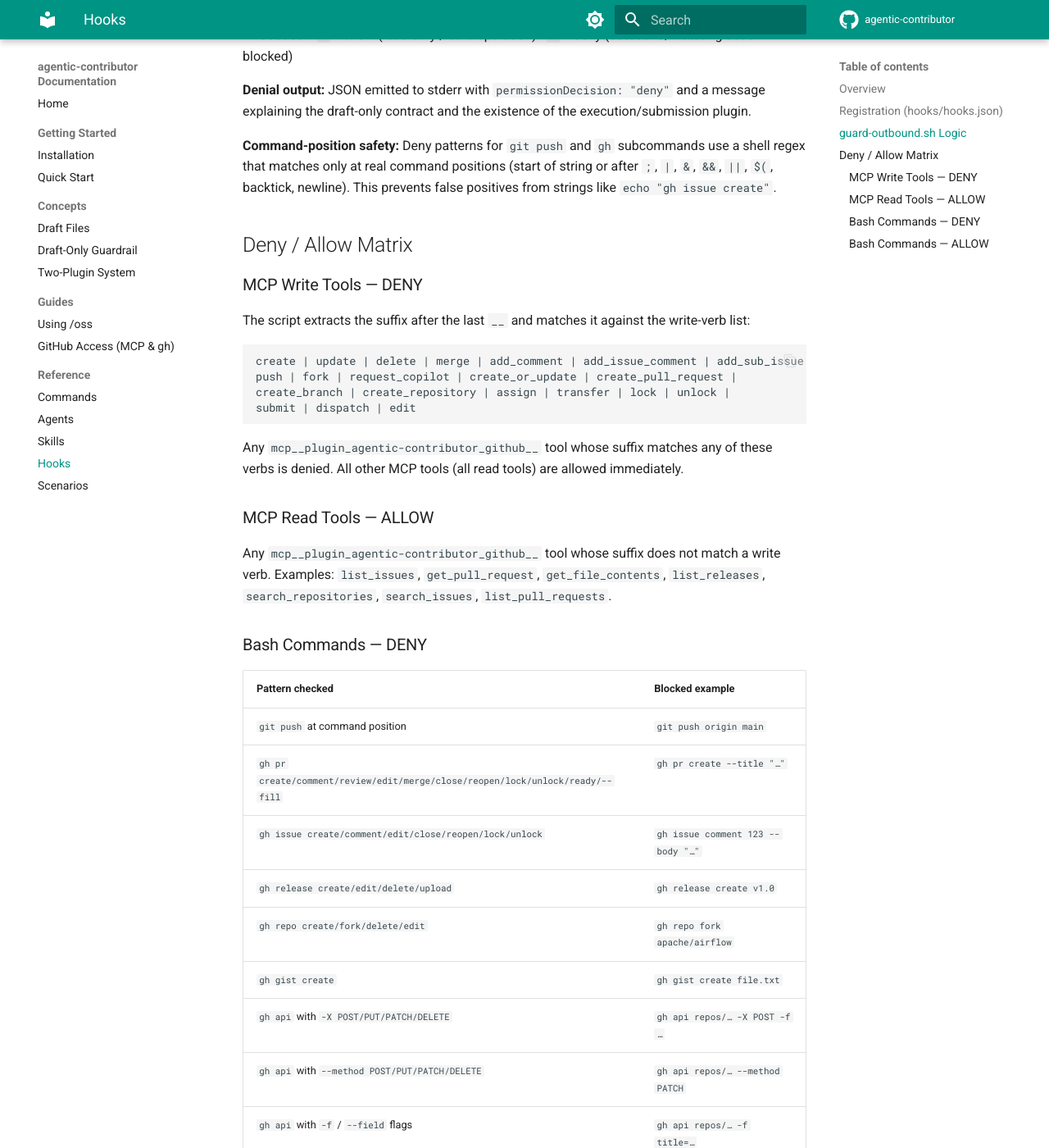
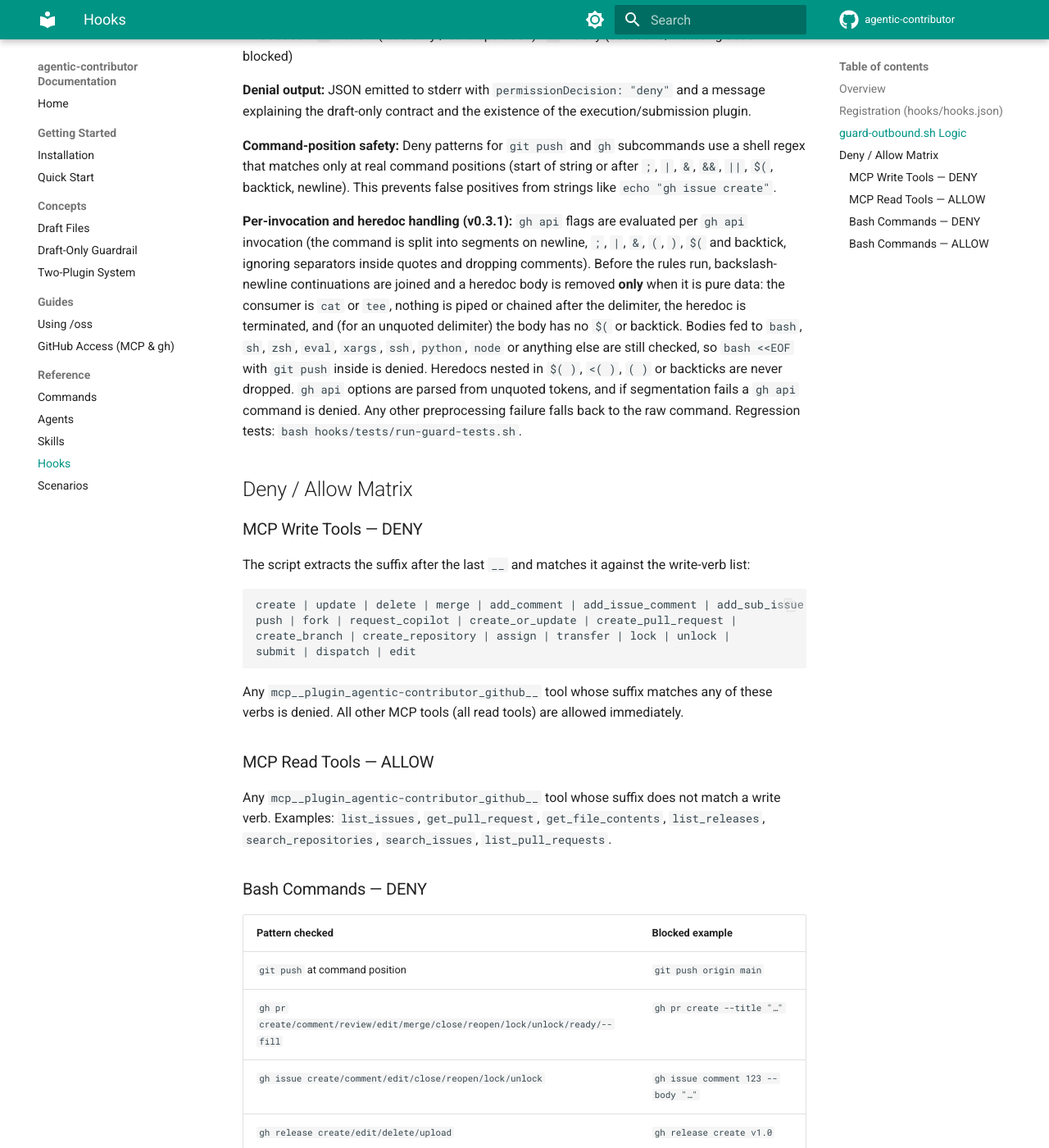
Before and after one commit to josix/agentic-contributor, an MkDocs documentation site: the page built from docs/reference/hooks.md, in a window 1280 px wide and 1400 px high, scrolled down 1138 px. Shown: the whole window at 82% size. Built offline with MkDocs 1.6.1 and Material for MkDocs 9.7.7, drawn with Linux system fonts in a browser that asks for light colours; comment, search, counter and statistics services are not loaded; some of the changed text lies outside the part shown.

Commit message:
fix: per-invocation guard checks, read-only GraphQL, close gh api gaps (v0.3.1)
guard-outbound.sh evaluated gh api flags across the whole command string,
so harmless multi-line commands (e.g. a heredoc writing a markdown file
that mentions gh api / push commands as text) were denied, and read-only
GraphQL queries were blocked. It also missed several mutating flag forms.

- Quote-aware segmentation; gh api options parsed per invocation
- Heredoc bodies skipped only when they are pure data fed to cat/tee;
  bodies fed to bash/sh/eval/xargs/ssh/python/node are still checked
- Allow read-only `gh api graphql` (no mutation, @file, --input, or
  command substitution) and `gh api -X GET ... -f`
- Deny -F, --raw-field, --input, -XPOST, -X=POST, --method=POST,
  attached -fkey=value, case-insensitive methods; close escaped
  redirection and fd-prefixed redirection bypasses found in review
- Add hooks/tests/run-guard-tests.sh regression harness (111 cases,
  bash 3.2 compatible)
- Update hooks / guardrail docs; bump version to 0.3.1

Co-Authored-By: Claude Opus 5.5 <noreply@anthropic.com>

```diff
--- a/docs/reference/hooks.md
+++ b/docs/reference/hooks.md
@@ -46,6 +46,8 @@ The script reads the tool-use JSON from stdin, extracts `tool_name` and `tool_in
 
 **Command-position safety:** Deny patterns for `git push` and `gh` subcommands use a shell regex that matches only at real command positions (start of string or after `;`, `|`, `&`, `&&`, `||`, `$(`, backtick, newline). This prevents false positives from strings like `echo "gh issue create"`.
 
+**Per-invocation and heredoc handling (v0.3.1):** `gh api` flags are evaluated per `gh api` invocation (the command is split into segments on newline, `;`, `|`, `&`, `(`, `)`, `$(` and backtick, ignoring separators inside quotes and dropping comments). Before the rules run, backslash-newline continuations are joined and a heredoc body is removed **only** when it is pure data: the consumer is `cat` or `tee`, nothing is piped or chained after the delimiter, the heredoc is terminated, and (for an unquoted delimiter) the body has no `$(` or backtick. Bodies fed to `bash`, `sh`, `zsh`, `eval`, `xargs`, `ssh`, `python`, `node` or anything else are still checked, so `bash <<EOF` with `git push` inside is denied. Heredocs nested in `$( )`, `<( )`, `( )` or backticks are never dropped. `gh api` options are parsed from unquoted tokens, and if segmentation fails a `gh api` command is denied. Any other preprocessing failure falls back to the raw command. Regression tests: `bash hooks/tests/run-guard-tests.sh`.
+
 ## Deny / Allow Matrix
 
 ### MCP Write Tools — DENY
@@ -75,9 +77,11 @@ Any `mcp__plugin_agentic-contributor_github__` tool whose suffix does not match
 | `gh release create/edit/delete/upload` | `gh release create v1.0` |
 | `gh repo create/fork/delete/edit` | `gh repo fork apache/airflow` |
 | `gh gist create` | `gh gist create file.txt` |
-| `gh api` with `-X POST/PUT/PATCH/DELETE` | `gh api repos/… -X POST -f …` |
-| `gh api` with `--method POST/PUT/PATCH/DELETE` | `gh api repos/… --method PATCH` |
-| `gh api` with `-f` / `--field` flags | `gh api repos/… -f title=…` |
+| `gh api` with `-X POST/PUT/PATCH/DELETE` (also `-XPOST`, `-X=POST`, any case) | `gh api repos/… -X POST -f …` |
+| `gh api` with `--method POST/PUT/PATCH/DELETE` (also `--method=POST`) | `gh api repos/… --method PATCH` |
+| `gh api` with `-f` / `-F` / `--field` / `--raw-field` (unless explicit `-X GET`, or a read-only GraphQL query) | `gh api repos/… -f title=…` |
+| `gh api` with `--input` (always) | `gh api repos/… --input body.json` |
+| `gh api graphql` containing `mutation`, `=@file`, command substitution, or a `query=$VAR` value | `gh api graphql -f query='mutation {…}'` |
 | `curl` with `-X POST/PUT/PATCH/DELETE` or `--request POST/…` | `curl -X POST https://api.github.com/…` |
 | `curl` with `-d`/`--data`/`--data-raw` or `-F`/`--form` | `curl -d '{"body":"…"}' …` |
 | `wget` with mutation flags (`-X`, `--request`, `-d`, `--data`, `--data-raw`, `-F`, `--form`, `--method POST/…`, `--post-data`, `--post-file`) | `wget --post-data '…' …` |
@@ -91,6 +95,9 @@ Everything not matched by a deny pattern:
 - `gh issue view`, `gh issue list`
 - `gh release list`, `gh release view`
 - `gh api repos/…` (plain GET, no write flags)
+- `gh api graphql -f query='query {…}'` (read-only query: no `mutation`, no `=@file`, no `--input`)
+- `gh api -X GET search/issues -f q=…` (explicit GET; fields are query parameters)
+- Commands whose heredoc body is only data, e.g. `cat > notes.md <<'EOF' … EOF`, even if the text mentions `gh api` or `git push`
 - `gh auth status`
 - Build/test commands: `mvn`, `gradle`, `pytest`, `npm test`, `./breeze`, etc.
 - `cat`, `grep`, `find`, `jq`, and other read-only shell commands
```
Also changed, not shown: CHANGELOG.md (+18 -0 lines), commands/oss.md (+3 -1 lines), docs/concepts/draft-only-guardrail.md (+5 -3 lines), 5 other files.
